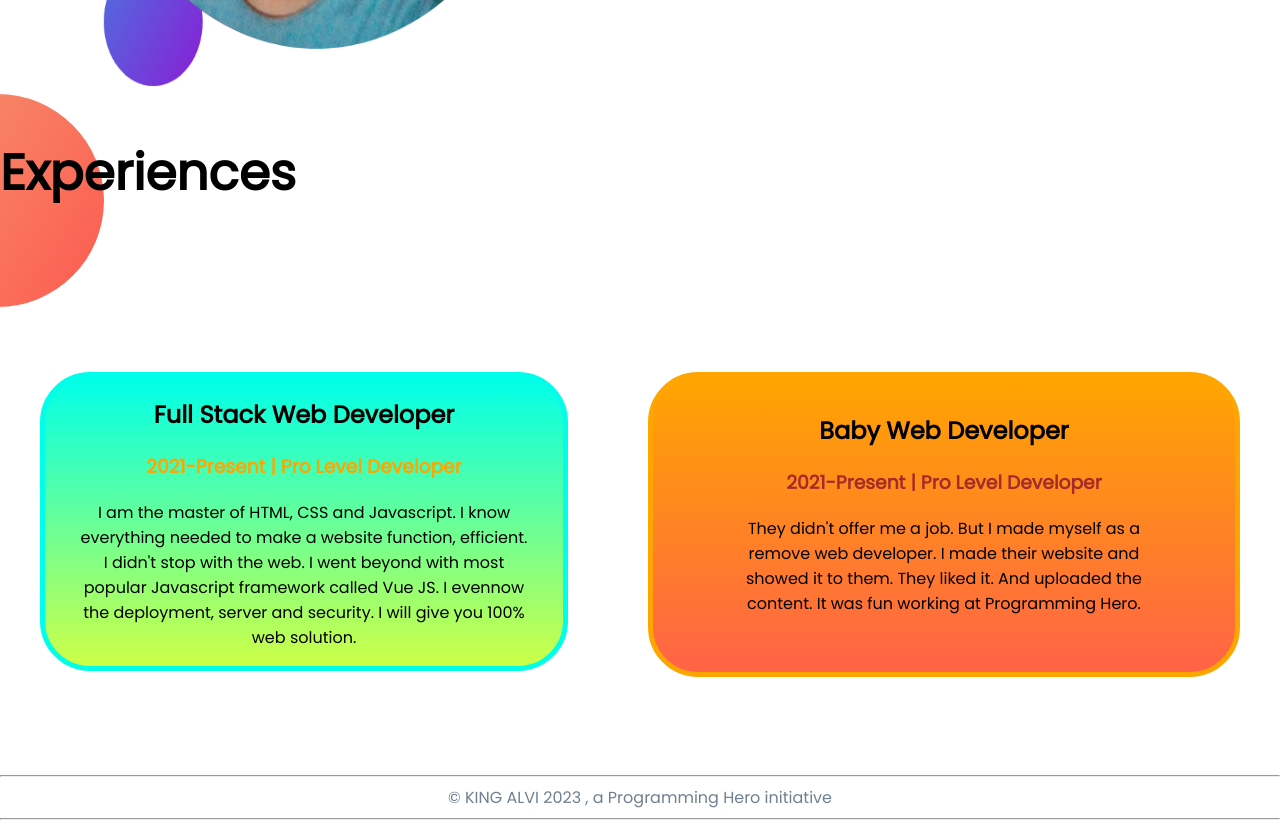
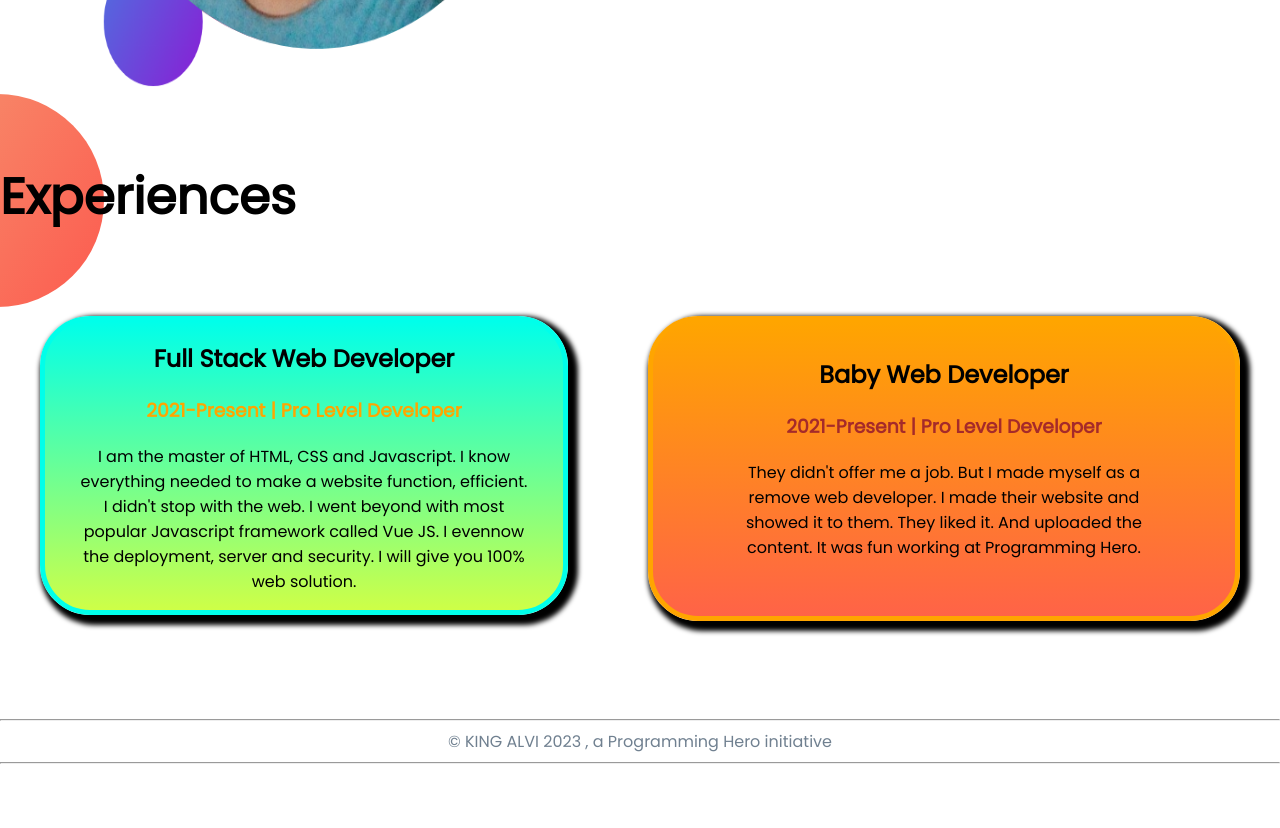
Before and after one commit to KINGALVI/first-website, a plain HTML site: page index.html in a window 1280 px wide. Shown: the part 1320-2148 px from the top of the page. After the commit the page ends 2092 px from the top, so only its background shows below. Drawn offline with Linux system fonts and the light colour scheme.

Commit message:
modified html css

```diff
--- a/index.css
+++ b/index.css
@@ -65,7 +65,6 @@ background-position: right;
 }
 .alvi5{
   display: flex;
-  padding-top: 10vh;
 }
 h3{
   color:orange;
@@ -83,6 +82,7 @@ text-align: center;
 margin: 5vh;
 padding-left: 2.5vw;
 padding-right: 2.5vw;
+box-shadow: 5px 5px 5px 5px;
 }
 #al7{
   background-image: linear-gradient(orange, tomato);
@@ -96,7 +96,13 @@ padding-top: 2vh;
 padding-bottom: 5vh;
 padding-left: 5vw;
 padding-right: 5vw;
+box-shadow: 5px 5px 5px 5px;
 }
 #bd{
   color: brown;
 }
+
+.a1 h1{
+  color: black;
+  padding-top: 3vh;
+}
--- a/index.html
+++ b/index.html
@@ -15,7 +15,7 @@
   <div id="al1">
   <h1>Welcome To</h1>
   <h1><span>KING ALVI</span> World !</h1>
-  <h3>Build Climber and Train Stopper</h3>
+  <h3>Build myself as a strong full-stack web devoloper</h3>
   <div>You might saw me learning HTML , CSS , Javascript , Node js and Phython hardly. But nobody pays me a dime for that work. that's why I am learning and mastering full-stack web development. I will not stop until I become the Web Development Hero.
   <br>
   <br>
@@ -37,7 +37,7 @@
   </div>
 </section>
 <section class="alvi3">
-  <h1>Experiences</h1>
+  <span class="a1"><h1>Experiences</h1></span>
   <div class="alvi5">
   <div id="al6">
     <h2>Full Stack Web Developer</h2>
```
